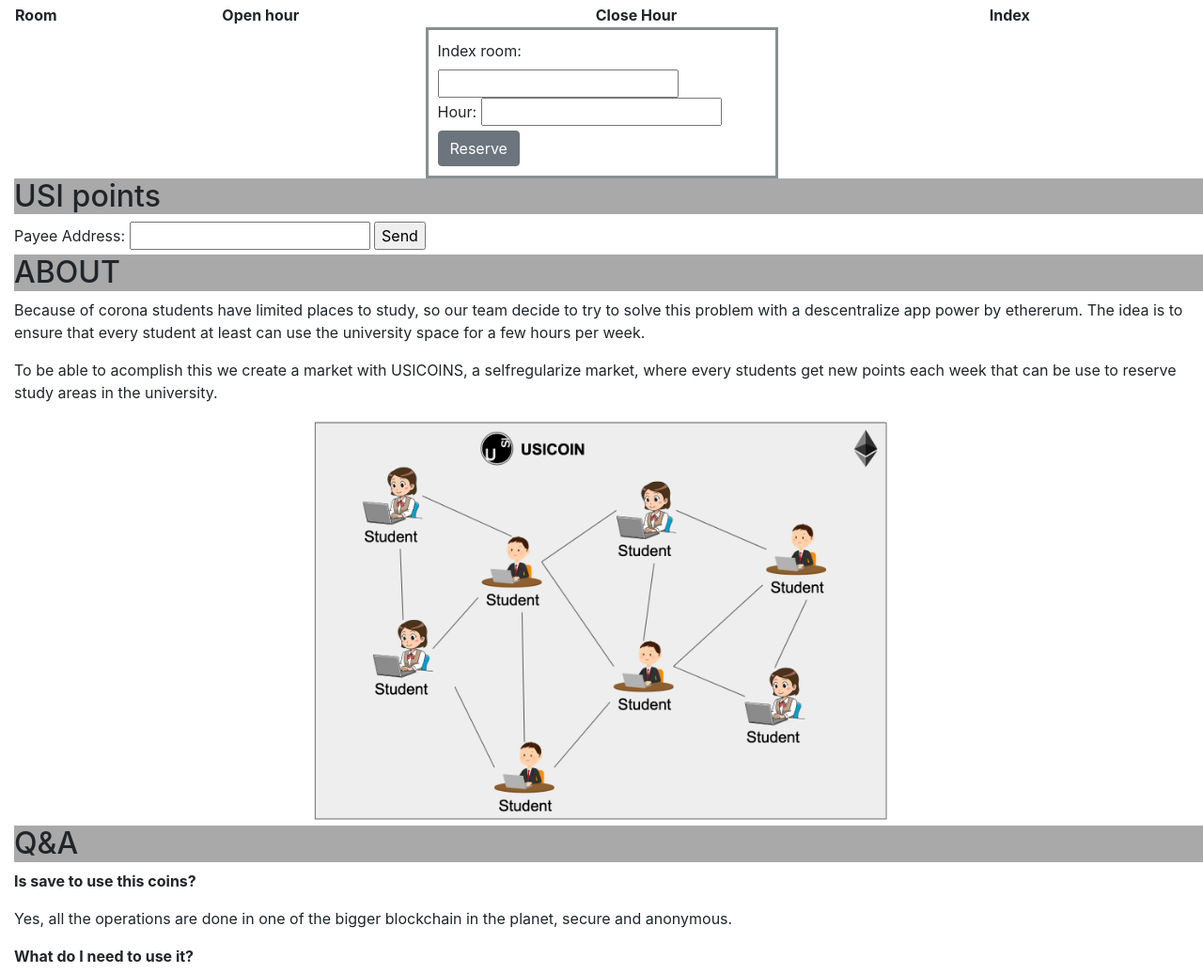
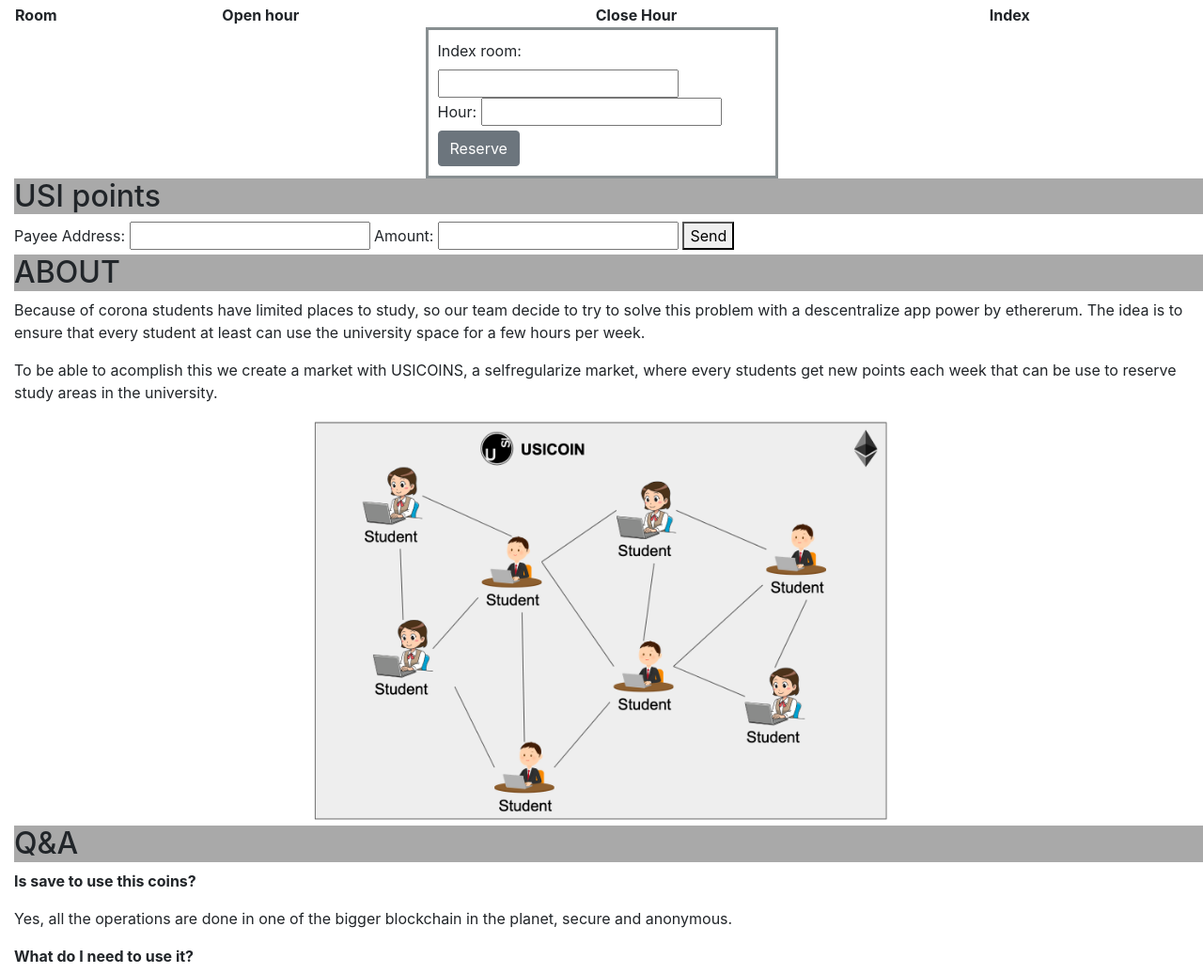
Before and after one commit to ipmach/USIcoins, a plain HTML site: page src/index.html in a window 1280 px wide. Shown: the part 1047-2083 px from the top of the page at 94% size. Drawn offline with nearby package versions, Linux system fonts and the light colour scheme.

Commit message:
merge solve

```diff
--- a/src/index.html
+++ b/src/index.html
@@ -95,6 +95,7 @@
 </div>
 <div id="ReserveRoom" class="container-fluid">
 <h2 class ="sh2">Reserve Room</h2>
+
             <table id = "Reserve" width="100%">
                 <thead>
                     <tr>
@@ -117,12 +118,18 @@
                 <input type="text" id="rname2" name="fname3"><br>
                 <button type="button" class="btn btn-secondary" onclick=button_reserve()>Reserve</button>
             </div>
+
+
+    </table>
 </div>
 <div id="USIpoints" class="container-fluid">
 <h2 class ="sh2">USI points</h2>
     <label for="fname">Payee Address:</label>
-    <input type="text" id="address" name="fname">
-    <input type="submit" value="Send">
+    <input type="text" id="address_payee" name="fname">
+    <label for="fname">Amount:</label>
+    <input type="text" id="amount" name="fname">
+    <button id="send_points" type="button" onclick="send_points_user()">Send</button>
+</div>
 </div>
 <div id="About" class="container-fluid">
     <h2 class ="sh2">ABOUT</h2>
@@ -733,6 +740,7 @@
                 });
         }
 
+
         function update_rooms() {
             Coursetro.get_count_room.call( {from: address},
                     function (error, result) {
@@ -778,22 +786,24 @@
           location.reload();
         }
 
-        function button_reserve() {
-            var index = document.getElementById("rname1").value;
-            var hour = document.getElementById("rname2").value;
-            hour = parseInt(hour);
-            index = parseInt(index);
-            console.log(hour)
-            console.log(index)
-            Coursetro.reservate_room(index, hour, {from: address, gasLimit: 6721975},
+        function send_points_user(){
+
+           var amt = parseInt(document.getElementById('amount').value);
+           var addr = document.getElementById('address_payee').value;
+
+           console.log(amt);
+           console.log(addr);
+
+           Coursetro.sent_points(addr,amt, {from: address, gasLimit: 6721975},
                 function (error, result) {
                     if (!error) {
                        console.log(result)
                     } else
                         console.log(error.code)
                 });
+           location.reload();
+
         }
-
 
         // Loading instance
         /*
@@ -810,7 +820,11 @@
 
         var CoursetroContract = web3.eth.contract(abi);
         var Coursetro = CoursetroContract.at("0x39bfF4Fd5F2d52095888642cba60aB179d86cc2b");
-        const address = web3.eth.accounts[3];
+        const address = web3.eth.accounts[2];
+
+
+
+        console.log(address);
 
         setTimeout(function(){ update_user(web3, address);}, 1000);
          update_rooms();
```
Lines whose indentation alone changed are shown as unchanged.
